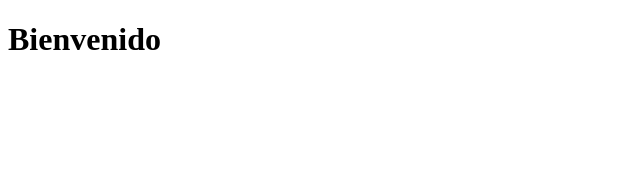
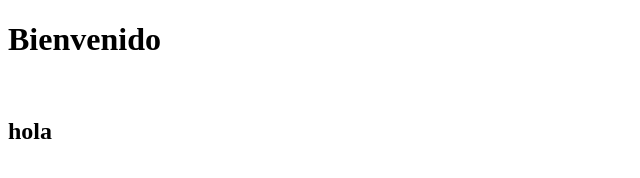
Before and after one commit to Jener09/Jener, a plain HTML site: page index.html in a window 1280 px wide. Shown: the full height of the page, 0-640 px from the left. Drawn offline with Linux system fonts and the light colour scheme.

Commit message:
Update index.html

```diff
--- a/index.html
+++ b/index.html
@@ -7,6 +7,8 @@
 </head>
 <body>
     <h1>Bienvenido </h1>
+     <br>
+    <h2>hola</h2>
 
 </body>
 </html>
```
